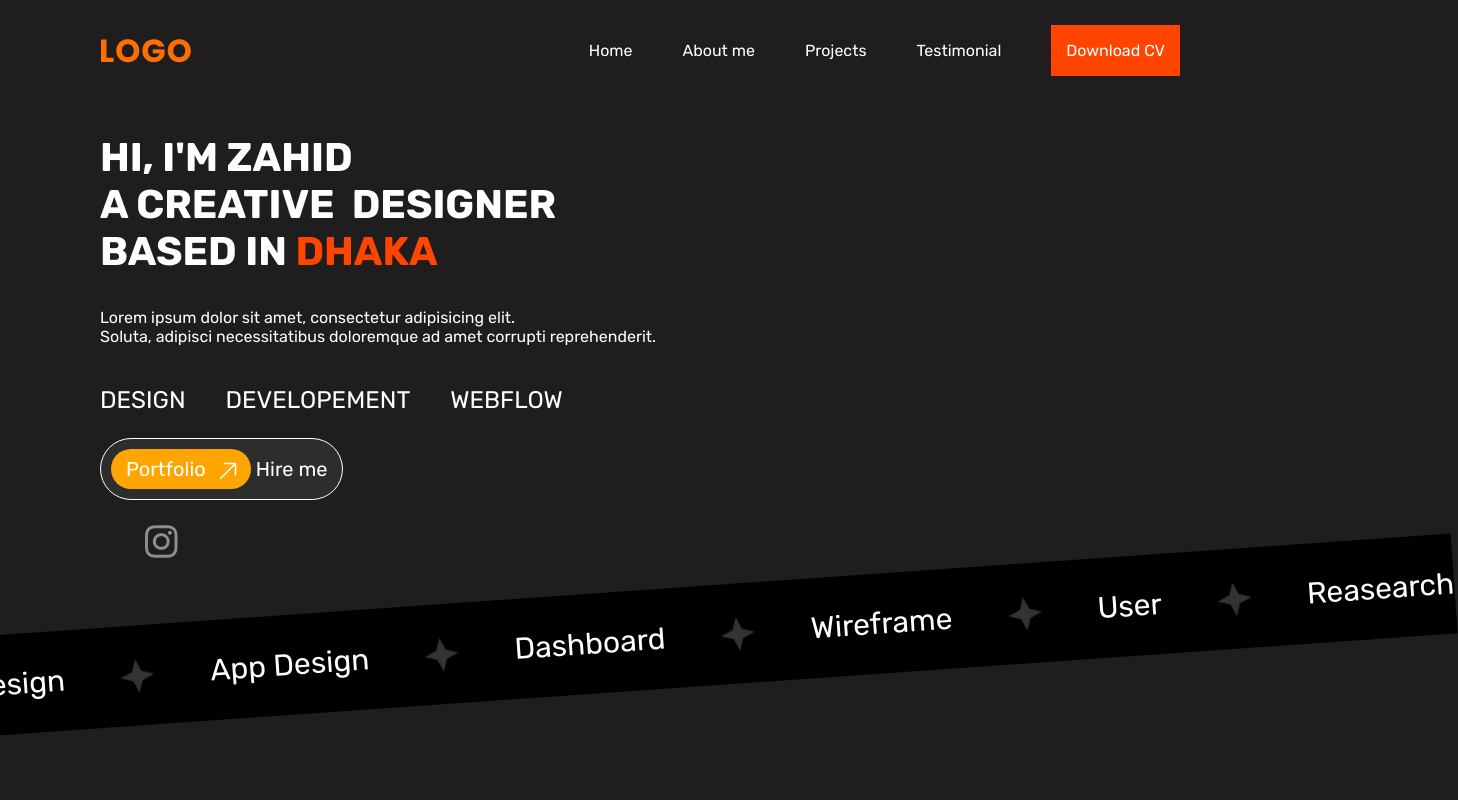
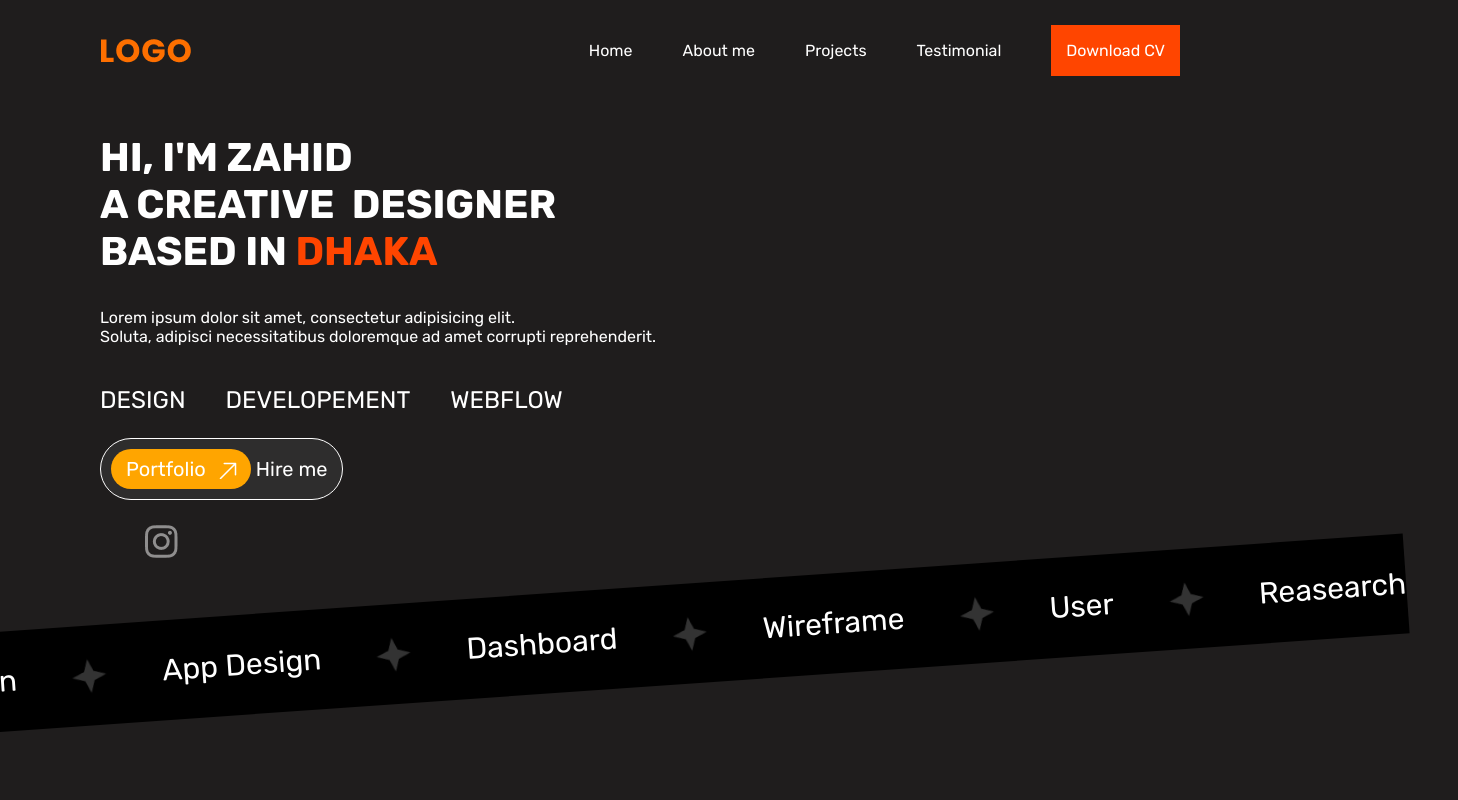
Before and after one commit to zahid147/Project-1, a plain HTML site: page index.html in a window 1280 px wide. Shown: the top 800 px of the page, 1458 px wide, since content can reach past the window. Drawn offline with Linux system fonts and the light colour scheme.

Commit message:
Update banner.css

```diff
--- a/banner.css
+++ b/banner.css
@@ -102,7 +102,7 @@
     flex-direction: column;
     justify-content: center;
     position: relative;
-    right: 10vh;
+    right: 10%;
 }
 
 .line-text {
```
